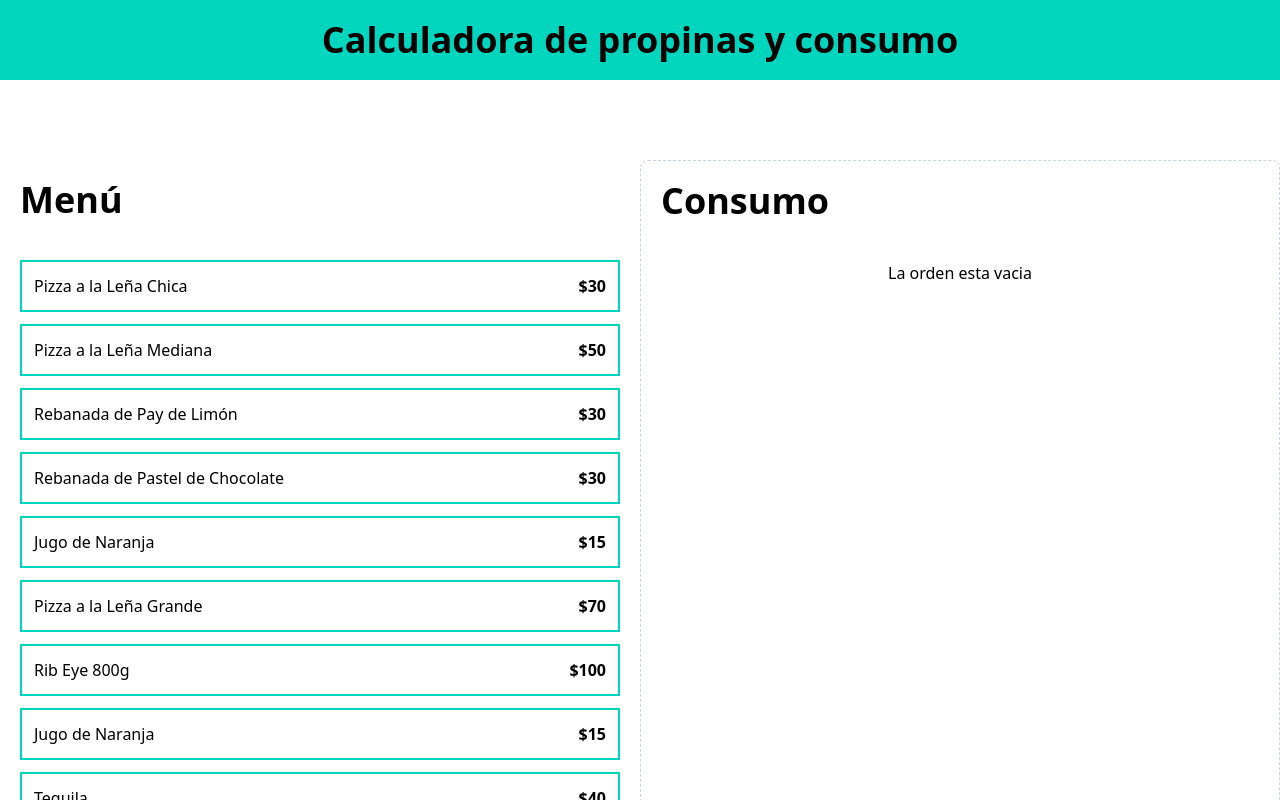
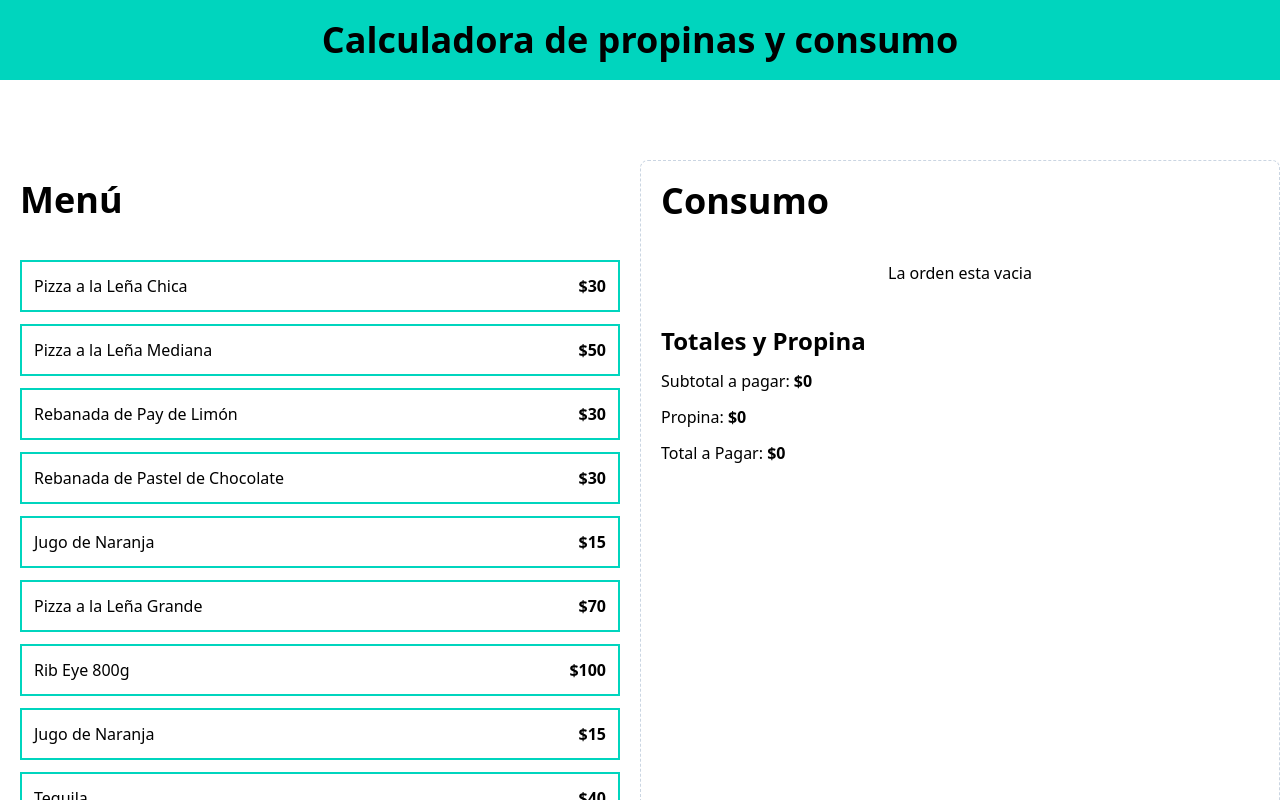
Before and after one commit to Jaimeme-ops/calculadora_propinas, a React (Vite) app: page / in a window 1280 px wide. Shown: the top 800 px of the page. Built offline with nearby package versions, Linux system fonts and the light colour scheme.

Commit message:
componente con los totales

```diff
--- a/src/App.tsx
+++ b/src/App.tsx
@@ -1,5 +1,6 @@
 import MenuItem from "./components/MenuItem"
 import OrderContens from "./components/OrderContens"
+import OrderTotal from "./components/OrderTotals"
 import { menuItems } from "./data/db"
 import useOrder from "./hooks/useOrder"
 
@@ -30,6 +31,7 @@
             order={order}
             removeItem={removeItem}
           />
+          <OrderTotal/>
 
         </div>
       </main>
--- /dev/null
+++ b/src/components/OrderTotals.tsx
@@ -0,0 +1,24 @@
+
+function OrderTotals() {
+  return (
+    <>
+      <div className="space-y-3">
+        <h2 className="font-black text-2xl"> Totales y Propina</h2>
+        <p>Subtotal a pagar:{' '}
+          <span className="font-bold">$0</span>
+        </p>
+        <p>Propina:{' '}
+          <span className="font-bold">$0</span>
+        </p>
+        <p>Total a Pagar:{' '}
+          <span className="font-bold">$0</span>
+        </p>
+      </div>
+      <button>
+
+      </button>
+    </>
+  )
+}
+
+export default OrderTotals
```
